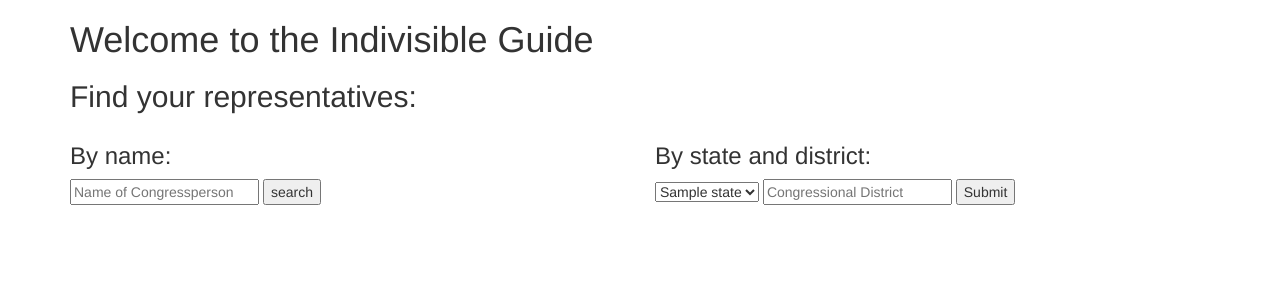
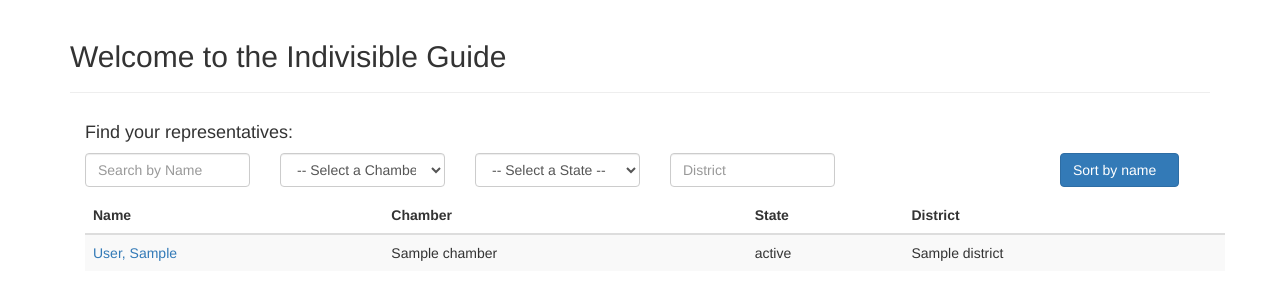
Before and after one commit to danieltahara/indivisible, a Flask app: template indivisible/templates/main.html in a window 1280 px wide. Shown: the top 300 px of the page. Run offline with Flask 2, Linux system fonts and the light colour scheme; the template is opened without the code that fills it: most values are stand-ins (such as "Sample title", 1, 10 or a date in 2020); parts of the project's set-up code (start-up, migrations or seed data) failed here and were passed over; some libraries are stand-ins or nearby versions.

Commit message:
Search on home page

```diff
--- a/indivisible/datasources/eventregistry2.py
+++ b/indivisible/datasources/eventregistry2.py
@@ -1,5 +1,3 @@
-import requests
-from urlparse import urljoin
 from eventregistry import (
     EventRegistry,
     QueryEvents,
@@ -20,10 +18,9 @@
     def get_events(self, thing, limit=0):
         query = QueryEvents(lang='eng')
         concept_uri = self.getConceptUri(thing)
+        query.addKeyword(thing)
         if concept_uri:
             query.addConcept(concept_uri)
-        else:
-            query.addKeyword(thing)
 
         count = limit if limit > 0 else 30
         requested_result = RequestEventsInfo(
--- a/indivisible/indivisible.py
+++ b/indivisible/indivisible.py
@@ -25,16 +25,18 @@
 gpo = GPO(app.config['GPO_DATA_PATH'])
 cg = Congress(pp, er, gpo, 115)
 
+
 @app.route('/')
 def main():
-    all_states = us.states.STATES
-    return render_template("main.html", all_states=us.states.STATES)
+    return render_template("main.html", cg=cg, all_states=us.states.STATES)
+
 
 @app.route('/members/search')
 def search_members():
     name = request.args.get('q')
     members = cg.search_members(name)
     return render_template('members_search.html', members=members)
+
 
 @app.route('/members/location_search')
 def search_members_by_location():
@@ -44,26 +46,34 @@
     members.extend(cg.get_representative(state, district))
     return render_template('members_search.html', members=members)
 
+
 @app.route('/members/<id>')
 def get_member(id):
     cp = Congressperson.from_id(pp, er, gpo, id)
     return render_template('member.html', member=cp)
 
+
 @app.route('/votes/<congress>/<chamber>/<session>/<roll_call>')
 def get_votes(congress, chamber, session, roll_call):
-    url = "https://projects.propublica.org/represent/votes/{congress}/{chamber}/{session}/{roll_call}".format(
-        congress=congress, chamber=chamber, session=session, roll_call=roll_call)
+    url = "https://projects.propublica.org/represent/votes/{congress}/" \
+        "{chamber}/{session}/{roll_call}".format(
+            congress=congress, chamber=chamber, session=session,
+            roll_call=roll_call)
     return redirect(url, 302)
+
 
 @app.route('/committees/<chamber>/<code>')
 def get_committee(chamber, code):
     return redirect(
         urljoin('https://www.govtrack.us/congress/committees/', code), 302)
 
+
 @app.route('/events/<uri>')
 def get_event(uri):
-    url = "http://eventregistry.org/event/{uri}?displayLang=eng&tab=articles".format(uri=uri)
+    url = "http://eventregistry.org/event/{uri}?displayLang=eng&tab=articles" \
+        .format(uri=uri)
     return redirect(url, 302)
+
 
 @app.context_processor
 def add_utilities():
--- a/indivisible/static/style.css
+++ b/indivisible/static/style.css
@@ -33,3 +33,50 @@
   line-height: 2em; /* without this, there's not enough space between the lines */
   font-size: 10px;
 }
+
+/* For listjs */
+input {
+  border:solid 1px #ccc;
+  border-radius: 5px;
+  padding:7px 14px;
+  margin-bottom:10px
+}
+
+input:focus {
+  outline:none;
+  border-color:#aaa;
+}
+.sort:after {
+  display:inline-block;
+  width: 0;
+  height: 0;
+  border-left: 5px solid transparent;
+  border-right: 5px solid transparent;
+  border-bottom: 5px solid transparent;
+  content:"";
+  position: relative;
+  top:-10px;
+  right:-5px;
+}
+.sort.asc:after {
+  width: 0;
+  height: 0;
+  border-left: 5px solid transparent;
+  border-right: 5px solid transparent;
+  border-top: 5px solid #fff;
+  content:"";
+  position: relative;
+  top:4px;
+  right:-5px;
+}
+.sort.desc:after {
+  width: 0;
+  height: 0;
+  border-left: 5px solid transparent;
+  border-right: 5px solid transparent;
+  border-bottom: 5px solid #fff;
+  content:"";
+  position: relative;
+  top:-4px;
+  right:-5px;
+}
--- a/indivisible/templates/base.html
+++ b/indivisible/templates/base.html
@@ -5,3 +5,8 @@
 {{ super() }}
 <link rel="stylesheet" type="text/css" href="/static/style.css">
 {% endblock %}
+
+{% block content %}
+{{ super() }}
+<script src="https://ajax.googleapis.com/ajax/libs/jquery/1.12.4/jquery.min.js"></script>
+{% endblock %}
--- a/indivisible/templates/macros.html
+++ b/indivisible/templates/macros.html
@@ -12,7 +12,7 @@
 {% macro render_member(member) -%}
 {% if member.get_image_url() -%}
 <div class="col-md-4">
-  <img class="img-responsive" src={{member.get_image_url()}} alt={{member.get_name()}}>
+  <img class="img-responsive" src={{member.get_image_url()}} alt={{member.get_name()|safe}}>
 </div>
 <div class="col-md-8">
 {% else %}
--- a/indivisible/templates/main.html
+++ b/indivisible/templates/main.html
@@ -3,25 +3,78 @@
 {% block content %}
 {{ super() }}
 <div class="container">
-  <h1>Welcome to the Indivisible Guide</h1>
-  <h2>Find your representatives:</h2>
-  <div class="row">
-    <form class="col-md-6" action="{{url_for('search_members')}}" method="GET">
-      <h3>By name:</h3>
-      <input type="text" name="q" placeholder="Name of Congressperson" size=20>
-      <input type="submit" value="search">
-    </form>
+  <div class="page-header">
+    <h2>Welcome to the Indivisible Guide</h2>
+  </div>
+  <div class="container" id="members">
+    <div class="row"><div class="col-md-12"><h4>Find your representatives:</h4></div></div>
+    <div class="row">
+      <div class="col-md-2"><input class="form-control search" placeholder="Search by Name" /></div>
+      <div class="col-md-2">
+        <select class="form-control chamber_s">
+          <option selected value> -- Select a Chamber -- </option>
+          <option value="Senate">Senate</option>
+          <option value="House">House</option>
+        </select>
+      </div>
+      <div class="col-md-2">
+        <select class="form-control state_s">
+          <option selected value> -- Select a State -- </option>
+          {% for state in all_states %}
+          <option value="{{state.abbr}}">{{state.name}}</option>
+          {% endfor %}
+        </select>
+      </div>
+      <div class="col-md-2"><input class="form-control district_s" placeholder="District" /></div>
+      <div class="col-md-2 col-md-push-2">
+        <button type="button" class="btn btn-primary sort" data-sort="name">Sort by name</button>
+      </div>
+    </div>
 
-    <form class="col-md-6" action="{{url_for('search_members_by_location')}}"method="GET">
-      <h3>By state and district:</h3>
-      <select name="state">
-        {% for state in all_states %}
-        <option value="{{state.name}}">{{state.name}}</option>
+    <table class="table table-striped">
+      <thead>
+        <th>Name</th>
+        <th>Chamber</th>
+        <th>State</th>
+        <th>District</th>
+      </thead>
+      <tbody class="list">
+        {% for member in cg.get_all_members() %}
+        <tr>
+          <td class="name"><a href={{url_for('get_member', id=member['id'])}}>
+              {{member['last_name']}}, {{member['first_name']|safe}}
+          </a></td>
+          <td class="chamber">{{member['chamber']}}</td>
+          <td class="state">{{member['state']}}</td>
+          <td class="district">{{member['district'] or 'N/A'}}</td>
+        </tr>
         {% endfor %}
-      </select>
-      <input type="text" name="district" placeholder="Congressional District" size=20>
-      <input type="submit" value="Submit">
-    </form>
+      </tbody>
+    </table>
+  <script src="//cdnjs.cloudflare.com/ajax/libs/list.js/1.5.0/list.min.js"></script>
+  <script>
+    var options = { valueNames: ['name', 'state', 'district', 'chamber'], };
+    var memberList = new List('members', options);
+
+    var updateList = function(){
+      var chamber = $(".chamber_s").val()
+      var state = $(".state_s").val()
+      var district = $(".district_s").val()
+
+      memberList.filter(function(item) {
+        return (!state || item.values().state == state) &&
+          (!district || item.values().district == district) &&
+          (!chamber || item.values().chamber == chamber)
+      });
+    }
+
+    $(function(){
+      updateList();
+      $(".chamber_s").change(updateList);
+      $(".state_s").change(updateList);
+      $(".district_s").change(updateList);
+    });
+  </script>
   </div>
 </div>
 {% endblock %}
--- a/indivisible/templates/member.html
+++ b/indivisible/templates/member.html
@@ -2,10 +2,11 @@
 {% extends "base.html" %}
 
 {% block content %}
+{{ super() }}
 <div class="container">
   <div class="row">
     <div class="col-md-8">
-      <div class="row"><h2>{{member.get_name()}}</h2></div>
+      <div class="row"><h2>{{member.get_name()|safe}}</h2></div>
       <div class="member-profile row">
         {{ macros.render_member(member) }}
       </div>
```
Also changed, not shown: indivisible/models/congress.py (+10 -0 lines), indivisible/templates/members_search.html (+7 -1 lines).
